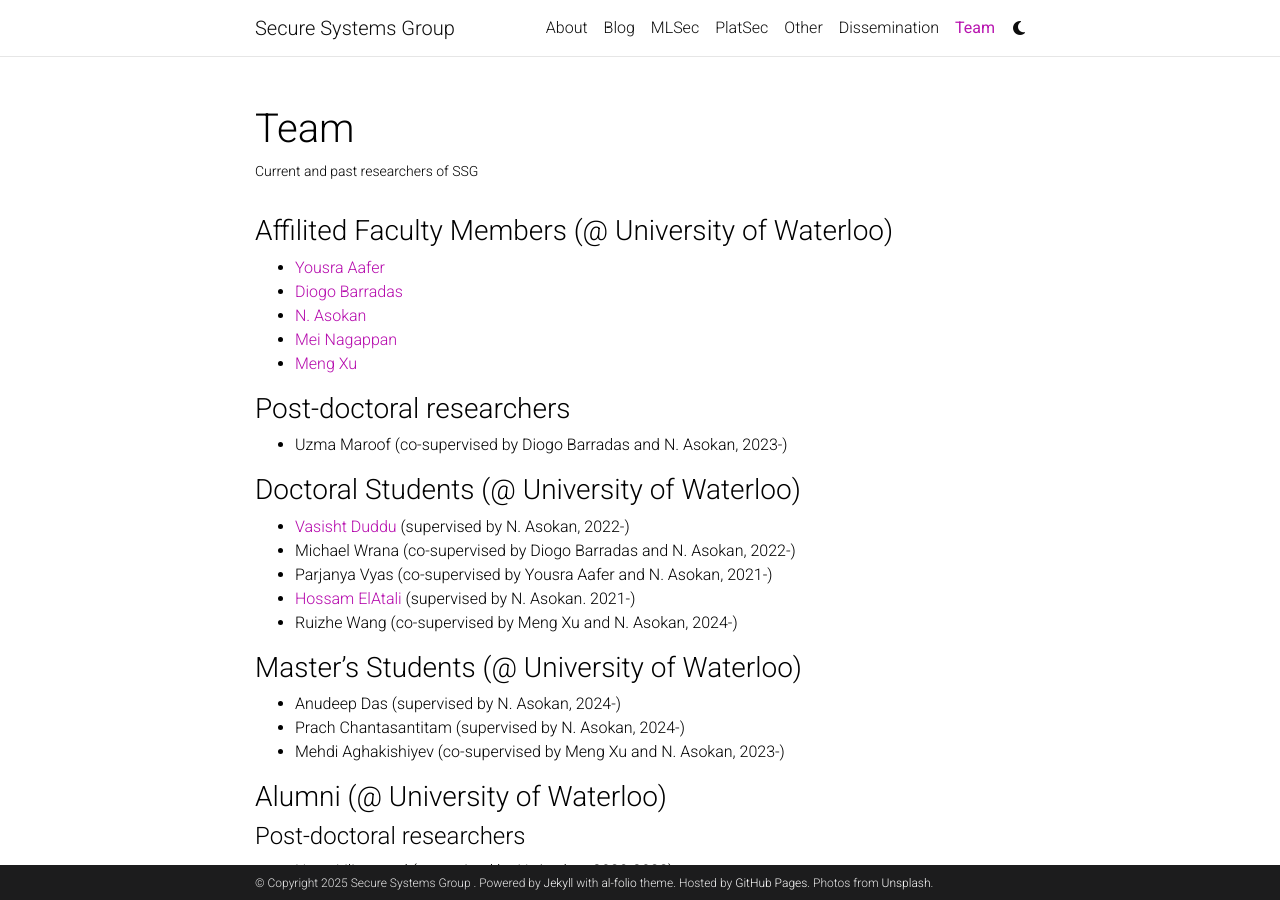
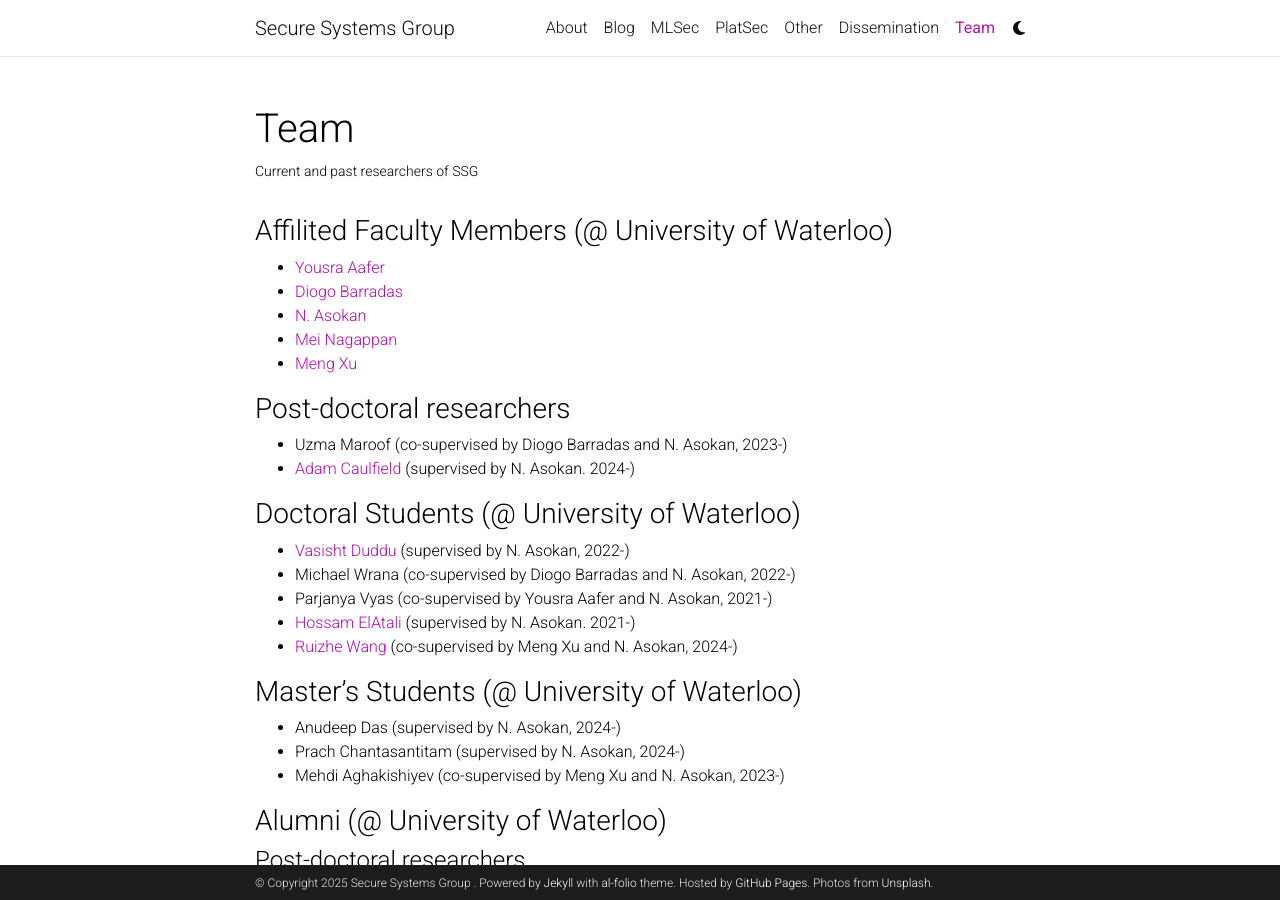
Before and after one commit to ssg-research/ssg-research.github.io, a Jekyll site: the page built from _pages/team.md, in a window 1280 px wide and 900 px high. Built offline with Jekyll 4.4.1, drawn with Linux system fonts in a browser that asks for light colours; comment, search, counter and statistics services are not loaded; a style sheet for code colours, icons or effects is not loaded; part of the change alters nothing that is shown.

Commit message:
Update team. Add Adam. Update link for Ruizhe

```diff
--- a/_pages/team.md
+++ b/_pages/team.md
@@ -17,6 +17,7 @@ nav_order: 6
 
 ### Post-doctoral researchers
 - Uzma Maroof (co-supervised by Diogo Barradas and N. Asokan, 2023-)
+- [Adam Caulfield](https://adamicaulfield.github.io/) (supervised by N. Asokan. 2024-)
 
 ### Doctoral Students (@ University of Waterloo)
 
@@ -24,8 +25,7 @@ nav_order: 6
 - Michael Wrana (co-supervised by Diogo Barradas and N. Asokan, 2022-)
 - Parjanya Vyas (co-supervised by Yousra Aafer and N. Asokan, 2021-)
 - [Hossam ElAtali](https://elatalhm.github.io/) (supervised by N. Asokan. 2021-)
-- Ruizhe Wang (co-supervised by Meng Xu and N. Asokan, 2024-)
-
+- [Ruizhe Wang](https://ruizhe-w.github.io/) (co-supervised by Meng Xu and N. Asokan, 2024-)
 
 ### Master's Students (@ University of Waterloo)
 
```
